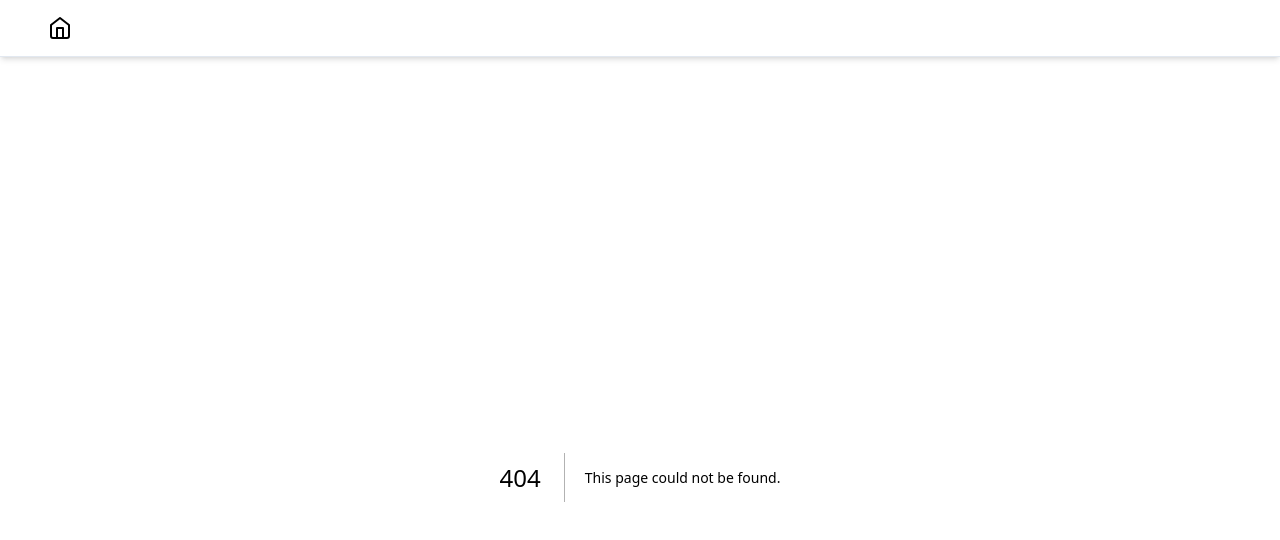
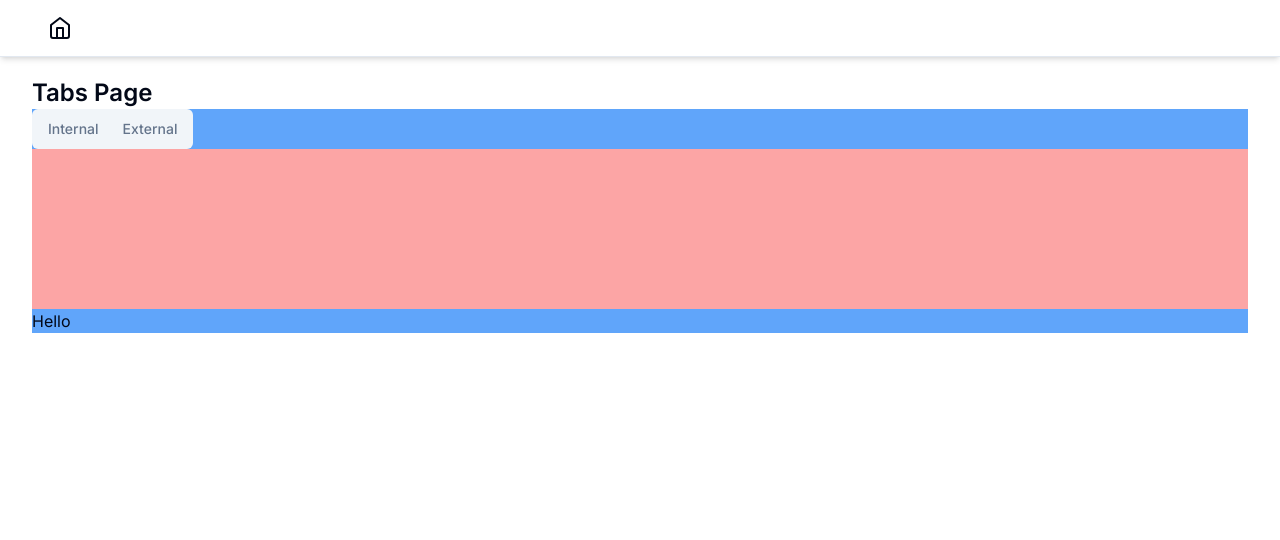
Before and after one commit to fairulazmin/myapp, a Next.js app: page /tabs in a window 1280 px wide. Before the commit this address had no page. Shown: the top 540 px of the page. Built offline with nearby package versions, Linux system fonts and the light colour scheme.

Commit message:
experimenting with usewatch usefieldarray

```diff
--- a/app/(generic)/generic-form/accelerometer-form.tsx
+++ b/app/(generic)/generic-form/accelerometer-form.tsx
@@ -1,10 +1,10 @@
 "use client";
 
-import { useForm, useWatch } from "react-hook-form";
+import { useFieldArray, useForm, useWatch } from "react-hook-form";
 import { zodResolver } from "@hookform/resolvers/zod";
 import z from "zod";
 
-import { Form } from "@/components/ui/form";
+import { Form, FormField } from "@/components/ui/form";
 import { Button } from "@/components/ui/button";
 import { InputForm } from "./input-form";
 import { SelectForm } from "./select-form";
@@ -18,9 +18,16 @@ const accelerometerSchema = z.object({
   temperature: z.number(),
   humidity: z.number(),
   manufacturer: z.string(),
-  sensitivity: z.string(),
   calb_date: z.date(),
   calb_due: z.date(),
+  sensitivity: z.string(),
+  calibrations: z.array(
+    z.object({
+      sensitivity: z.number().or(z.literal("")),
+      dB: z.number().or(z.literal("")),
+      dev: z.number().or(z.literal("")),
+    }),
+  ),
   // model: z.string(),
   // accuracy: z.string(),
   // range: z.string(),
@@ -38,10 +45,11 @@ export type AccelerometerFormValues = z.infer<typeof accelerometerSchema>;
 export const AccelerometerForm = () => {
   const form = useForm<AccelerometerFormValues>({
     resolver: zodResolver(accelerometerSchema),
-    // defaultValues: {
-    //   createdAt: "",
-    //   updatedAt: "",
-    // },
+    defaultValues: {
+      //   createdAt: "",
+      //   updatedAt: "",
+      calibrations: [{ sensitivity: 100, dev: 0, dB: 0 }],
+    },
   });
 
   const newEquipment = useWatch({
@@ -62,11 +70,14 @@ export const AccelerometerForm = () => {
     form.setValue("equipment", `${newSerial}`);
   }, [newSerial]);
 
-  console.log("render");
-
   const onSubmit = (values: AccelerometerFormValues) => {
     console.log(values);
   };
+
+  const { fields, append } = useFieldArray({
+    name: "calibrations",
+    control: form.control,
+  });
 
   return (
     <div>
@@ -150,6 +161,41 @@ export const AccelerometerForm = () => {
               />
             </div>
           </div>
+          <div>
+            {fields.map((field, index) => (
+              <div
+                key={field.id}
+                className="grid grid-cols-3 space-x-3 [&_*]:text-center"
+              >
+                <InputForm
+                  form={form}
+                  name={`calibrations.${index}.sensitivity`}
+                  label="Sensitivity"
+                  type="number"
+                />
+                <InputForm
+                  form={form}
+                  name={`calibrations.${index}.dev`}
+                  label="Deviation"
+                  type="number"
+                />
+                <InputForm
+                  form={form}
+                  name={`calibrations.${index}.dB`}
+                  label="Decibel"
+                  type="number"
+                />
+              </div>
+            ))}
+            <Button
+              type="button"
+              onClick={() => append({ sensitivity: "", dev: "", dB: "" })}
+              className="mt-2"
+              variant="outline"
+            >
+              Add
+            </Button>
+          </div>
           <Button type="submit">Submit</Button>
         </form>
       </Form>
--- a/app/page.tsx
+++ b/app/page.tsx
@@ -33,6 +33,9 @@ export default function Home() {
         </li>
         <li>
           <Link href="/inputTypeNumber">Input Type Number</Link>
+        </li>
+        <li>
+          <Link href="/tabs">Tabs</Link>
         </li>
         <li>
           <Link href="/useState">useState</Link>
--- /dev/null
+++ b/app/tabs/page.tsx
@@ -0,0 +1,36 @@
+"use client";
+
+import { Tabs, TabsList, TabsContent, TabsTrigger } from "@/components/ui/tabs";
+import { Label } from "@/components/ui/label";
+import { Input } from "@/components/ui/input";
+
+const TabsPage = () => {
+  return (
+    <div className="container">
+      <h2 className="text-2xl font-semibold">Tabs Page</h2>
+      <Tabs className="bg-blue-400">
+        <TabsList>
+          <TabsTrigger value="Internal">Internal</TabsTrigger>
+          <TabsTrigger value="External">External</TabsTrigger>
+        </TabsList>
+        <div className="bg-red-300 h-20"></div>
+        <TabsContent value="Internal" className="bg-yellow-400">
+          <div className="flex items-center space-x-3">
+            <Label>Equipment</Label>
+            <Input />
+          </div>
+        </TabsContent>
+        <div className="bg-red-300 h-20"></div>
+        <h2>Hello</h2>
+        <TabsContent value="External" className="bg-indigo-600-400">
+          <div className="flex items-center space-x-3">
+            <Label>Calibration</Label>
+            <Input />
+          </div>
+        </TabsContent>
+      </Tabs>
+    </div>
+  );
+};
+
+export default TabsPage;
--- /dev/null
+++ b/components/ui/tabs.tsx
@@ -0,0 +1,55 @@
+"use client"
+
+import * as React from "react"
+import * as TabsPrimitive from "@radix-ui/react-tabs"
+
+import { cn } from "@/lib/utils"
+
+const Tabs = TabsPrimitive.Root
+
+const TabsList = React.forwardRef<
+  React.ElementRef<typeof TabsPrimitive.List>,
+  React.ComponentPropsWithoutRef<typeof TabsPrimitive.List>
+>(({ className, ...props }, ref) => (
+  <TabsPrimitive.List
+    ref={ref}
+    className={cn(
+      "inline-flex h-10 items-center justify-center rounded-md bg-muted p-1 text-muted-foreground",
+      className
+    )}
+    {...props}
+  />
+))
+TabsList.displayName = TabsPrimitive.List.displayName
+
+const TabsTrigger = React.forwardRef<
+  React.ElementRef<typeof TabsPrimitive.Trigger>,
+  React.ComponentPropsWithoutRef<typeof TabsPrimitive.Trigger>
+>(({ className, ...props }, ref) => (
+  <TabsPrimitive.Trigger
+    ref={ref}
+    className={cn(
+      "inline-flex items-center justify-center whitespace-nowrap rounded-sm px-3 py-1.5 text-sm font-medium ring-offset-background transition-all focus-visible:outline-none focus-visible:ring-2 focus-visible:ring-ring focus-visible:ring-offset-2 disabled:pointer-events-none disabled:opacity-50 data-[state=active]:bg-background data-[state=active]:text-foreground data-[state=active]:shadow-sm",
+      className
+    )}
+    {...props}
+  />
+))
+TabsTrigger.displayName = TabsPrimitive.Trigger.displayName
+
+const TabsContent = React.forwardRef<
+  React.ElementRef<typeof TabsPrimitive.Content>,
+  React.ComponentPropsWithoutRef<typeof TabsPrimitive.Content>
+>(({ className, ...props }, ref) => (
+  <TabsPrimitive.Content
+    ref={ref}
+    className={cn(
+      "mt-2 ring-offset-background focus-visible:outline-none focus-visible:ring-2 focus-visible:ring-ring focus-visible:ring-offset-2",
+      className
+    )}
+    {...props}
+  />
+))
+TabsContent.displayName = TabsPrimitive.Content.displayName
+
+export { Tabs, TabsList, TabsTrigger, TabsContent }
--- a/package.json
+++ b/package.json
@@ -25,6 +25,7 @@
     "@radix-ui/react-separator": "^1.0.3",
     "@radix-ui/react-slot": "^1.0.2",
     "@radix-ui/react-switch": "^1.0.3",
+    "@radix-ui/react-tabs": "^1.0.4",
     "@tanstack/react-table": "^8.10.7",
     "@types/node": "20.5.1",
     "@types/react": "18.2.20",
```
Also changed, not shown: 1 other file (tests, documents, lock files or other folders).
